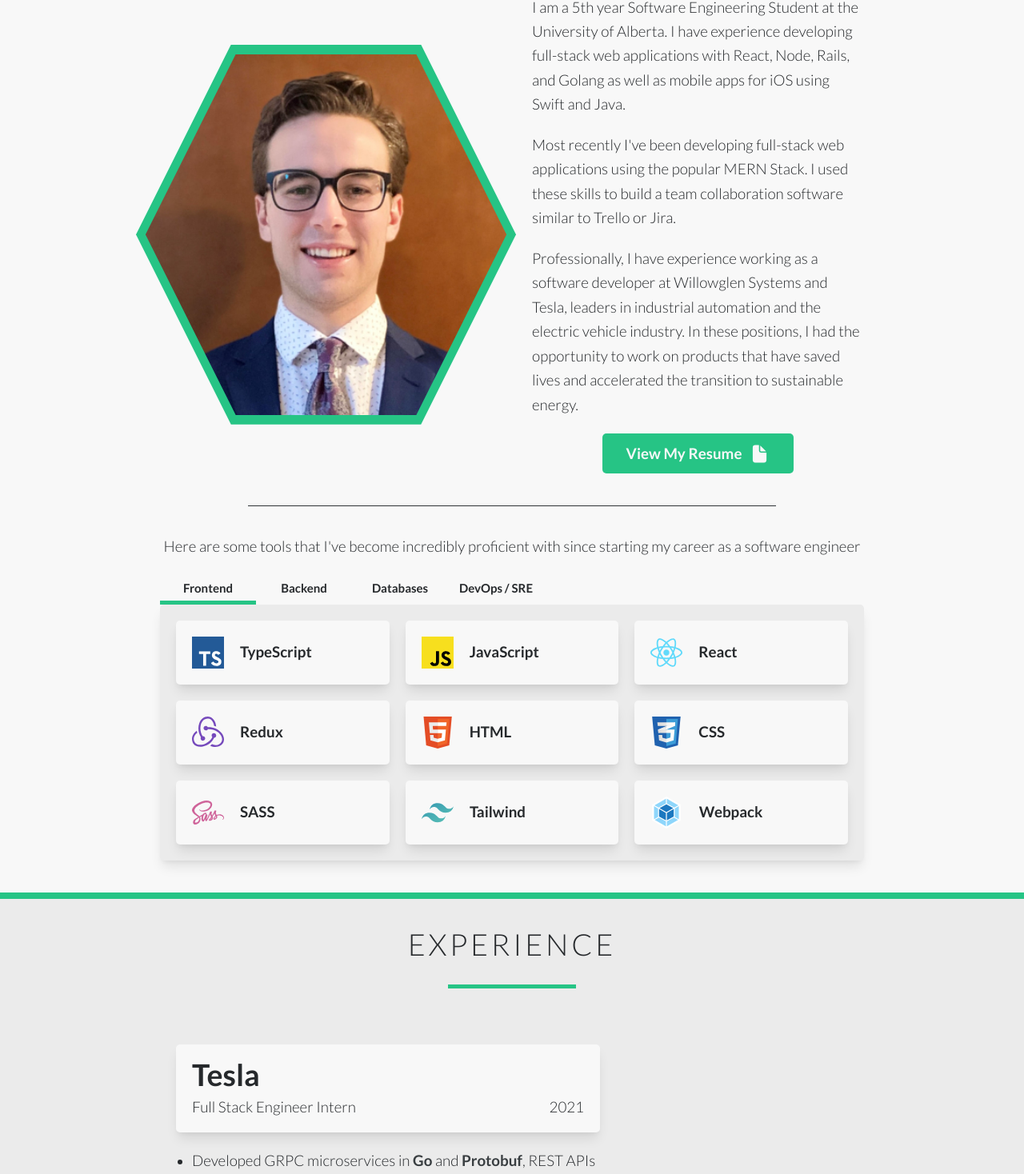
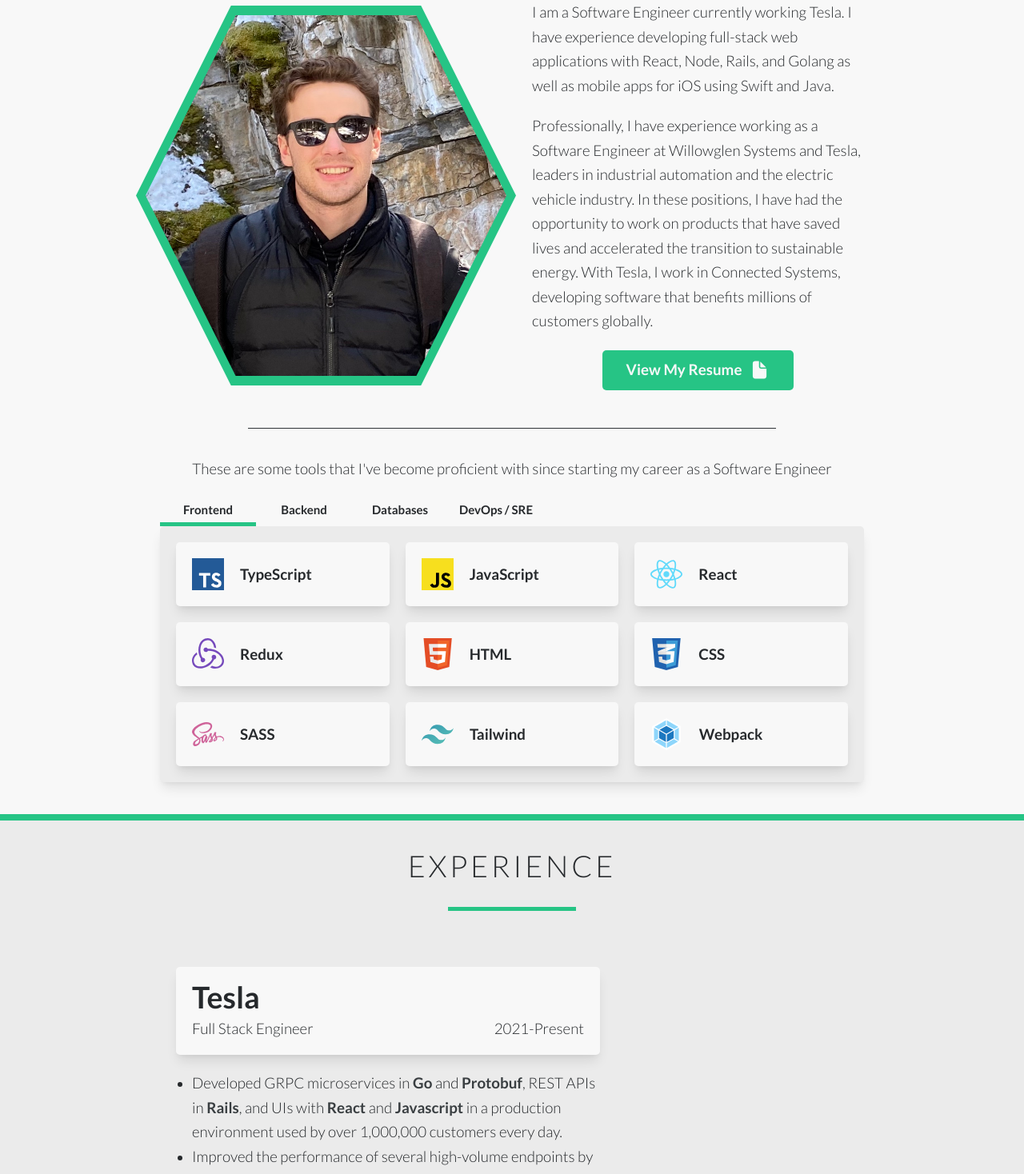
Before and after one commit to blchelle/portfolio-webpage, a React (Vite) app: page / in a window 1280 px wide. Shown: the part 976-2444 px from the top of the page at 80% size. Built offline with nearby package versions, Linux system fonts and the light colour scheme.

Commit message:
Update text and images

```diff
--- a/src/components/Experience.tsx
+++ b/src/components/Experience.tsx
@@ -6,7 +6,7 @@ import Card from '@components/Card';
 export interface IExperience {
 	name: string;
 	position: string;
-	startEndYears: [number, number];
+	startEndYears: [number, number | string];
 	bulletPoints: React.ReactElement;
 	Logo: React.FunctionComponent<React.SVGProps<SVGSVGElement> & { title?: string | undefined }>;
 	SecondaryLogo?: React.FunctionComponent<
--- a/src/components/Skills.tsx
+++ b/src/components/Skills.tsx
@@ -19,8 +19,8 @@ const Skills: React.FC = () => {
 	return (
 		<>
 			<div className={classes.description}>
-				Here are some tools that I've become incredibly proficient with since starting my career as
-				a software engineer
+				These are some tools that I've become proficient with since starting my career as
+				a Software Engineer
 			</div>
 			<CategorySelector
 				categories={SKILLS_CONTENT.map(({ title }) => title)}
--- a/src/components/sections/Contact.tsx
+++ b/src/components/sections/Contact.tsx
@@ -12,7 +12,7 @@ const Contact: React.FC = () => {
 	return (
 		<>
 			<div className='text-3xl mb-16'>
-				I'm currently looking for full time software engineering positions. I look forward to
+				I'm currently looking for full time Software Engineering positions. I look forward to
 				hearing from you!
 			</div>
 			<div className='grid grid-cols-1 lg:grid-cols-7 gap-8 w-full'>
--- a/src/content/experiences.tsx
+++ b/src/content/experiences.tsx
@@ -99,8 +99,8 @@ const bulletPoints: { [key: string]: React.ReactElement<HTMLUListElement> } = {
 const EXPERIENCES: IExperience[] = [
 	{
 		name: 'Tesla',
-		position: 'Full Stack Engineer Intern',
-		startEndYears: [2021, 2021],
+		position: 'Full Stack Engineer',
+		startEndYears: [2021, 'Present'],
 		bulletPoints: bulletPoints.tesla,
 		backgroundImage: teslaBackground,
 		Logo: TeslaLogo1,
--- a/src/content/projects.ts
+++ b/src/content/projects.ts
@@ -23,9 +23,9 @@ const PROJECTS: IProject[] = [
 	{
 		name: 'CollaboGreat',
 		description: `CollaboGreat is a full-stack web application that encourages strong
-		team collaboration. I built to CollaboGreat to have all the features
-		you would expect from a team collaboration software such as Trello
-		or Jira. It features user authentication using the OAuth protocol,
+		team collaboration. CollaboGreat includes all the features typical of
+		a team collaboration software such as Trello or Jira.
+		It features user authentication using the OAuth protocol,
 		interactive Kanban Boards with drag and drop functionality, project
 		statistics, and many more exciting features.`,
 		mockup: collaboGreatMockup,
@@ -46,7 +46,7 @@ const PROJECTS: IProject[] = [
 		description: `CRWN is an E-Commerce store for a fictional clothing company.
 									It provides all the core functionality that a user would
 									expect from an E-Commerce store. Here, users can choose from
-									various clothing articles, add them to a cart and finalize
+									various clothing articles, add them to a cart, and finalize
 									their order by checking out with a credit/debit card, which
 									is done through Stripe. Users can also authenticate with
 									their Google account or email address if they wish to keep
@@ -69,9 +69,9 @@ const PROJECTS: IProject[] = [
 									their personal belongings without GPS hardware. It does this
 									through customizable notifications that can be time based or
 									triggered upon crossing the border of a personalized
-									GeoFence. Whenever you lose an item, you can use KeepIt to
-									remember where you had it last. With KeepIt, users can
-									authenticate with an email & password or even anonymously.`,
+									GeoFence. Whenever an item is lost, KeepIt can remind users
+									of where they last had their item. With KeepIt, users can
+									authenticate with an email & password or use the app anonymously.`,
 		mockup: keepItMockup,
 		Logo: keepItLogo,
 		tools: [
--- a/src/text.ts
+++ b/src/text.ts
@@ -1,12 +1,11 @@
 export default {
 	aboutMe: {
-		part1: `I am a 5th year Software Engineering Student at the University of Alberta. I have experience
+		part1: `I am a Software Engineer currently working Tesla. I have experience
 				developing full-stack web applications with React, Node, Rails, and Golang as well as mobile apps for iOS
 				using Swift and Java.`,
-		part2: `Most recently I've been developing full-stack web applications using the popular MERN Stack.
-				I used these skills to build a team collaboration software similar to Trello or Jira.`,
-		part3: `Professionally, I have experience working as a software developer at Willowglen Systems and Tesla,
-				leaders in industrial automation and the electric vehicle industry. In these positions, I had the opportunity
-				to work on products that have saved lives and accelerated the transition to sustainable energy.`,
+		part2: `Professionally, I have experience working as a Software Engineer at Willowglen Systems and Tesla,
+				leaders in industrial automation and the electric vehicle industry. In these positions, I have had the opportunity
+				to work on products that have saved lives and accelerated the transition to sustainable energy. With Tesla, I work in
+				Connected Systems, developing software that benefits millions of customers globally.`,
 	},
 };
```
Also changed, not shown: src/assets/me.jpg.
